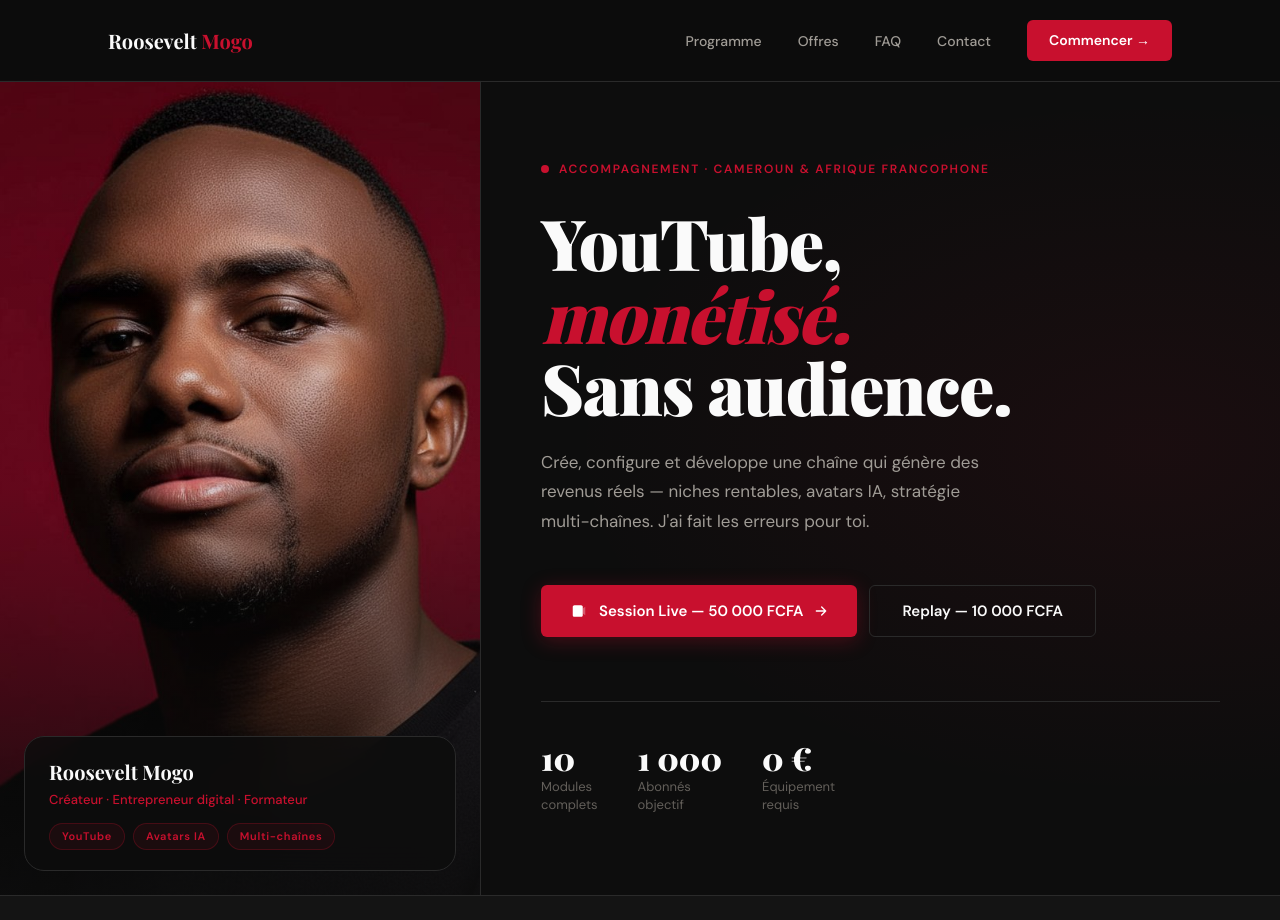
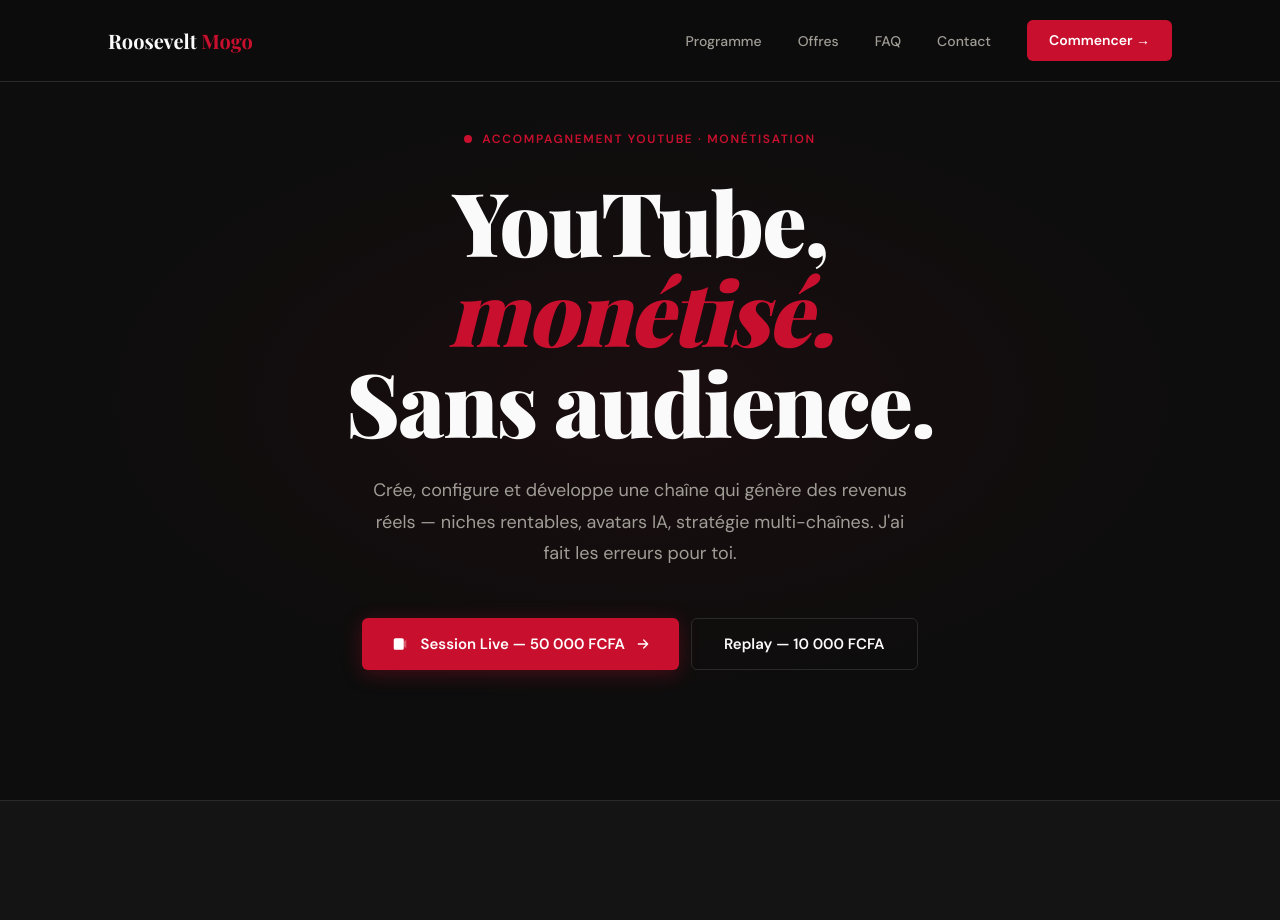
Before and after one commit to rosby17/roosevelt-formation, a Next.js app: page / in a window 1280 px wide. Shown: the top 920 px of the page. Built offline with nearby package versions, Linux system fonts and the light colour scheme; a web font is replaced by a local one.

Commit message:
feat: hero centré sans photo, suppression stats et références géographiques

```diff
--- a/src/components/About.tsx
+++ b/src/components/About.tsx
@@ -5,7 +5,7 @@
   "Créateur YouTube multi-niches — football, psychologie, santé, spiritualité",
   "Spécialiste HeyGen, avatars IA et production vidéo sans visage",
   "Stratégies testées sur audiences francophones et anglophones",
-  "Entrepreneur dans l'économie digitale africaine depuis plusieurs années",
+  "Entrepreneur dans l'économie digitale depuis plusieurs années",
 ];
 
 const metrics = [
@@ -101,7 +101,6 @@
             </h2>
 
             <p style={{ fontSize: 15, color: "var(--white-muted)", lineHeight: 1.8, marginTop: 4 }}>
-              Je suis Roosevelt Mogo, entrepreneur digital et créateur YouTube.
               J&apos;ai construit plusieurs chaînes YouTube dans différentes niches pour des audiences
               francophones et anglophones.
             </p>
--- a/src/components/Contact.tsx
+++ b/src/components/Contact.tsx
@@ -73,7 +73,7 @@
                 <em style={{ fontStyle: "italic", color: "var(--red)" }}>connectés partout.</em>
               </h2>
               <p style={{ fontSize: 15, color: "var(--white-muted)", lineHeight: 1.8, marginBottom: 36 }}>
-                Suis mon travail, pose tes questions, ou rejoins ma communauté de créateurs africains
+                Suis mon travail, pose tes questions, ou rejoins ma communauté de créateurs
                 qui construisent leur liberté financière en ligne.
               </p>
 
@@ -270,7 +270,7 @@
             Roosevelt <span style={{ color: "var(--red)" }}>Mogo</span>
           </div>
           <p style={{ fontSize: 12, color: "var(--white-dim)" }}>
-            © 2026 Roosevelt Mogo · Yaoundé, Cameroun
+            © 2026 Roosevelt Mogo
           </p>
           <ul style={{ display: "flex", gap: 22, listStyle: "none" }}>
             {[
--- a/src/components/Hero.tsx
+++ b/src/components/Hero.tsx
@@ -1,5 +1,4 @@
 "use client";
-import Image from "next/image";
 import { SITE } from "@/lib/data";
 
 export default function Hero() {
@@ -7,11 +6,17 @@
     <header
       style={{
         minHeight: "100vh",
-        display: "grid",
-        gridTemplateColumns: "480px 1fr",  // ← photo à gauche, texte à droite
+        display: "flex",
+        flexDirection: "column",
+        alignItems: "center",
+        justifyContent: "center",
         paddingTop: 80,
+        paddingBottom: 80,
+        paddingLeft: 28,
+        paddingRight: 28,
+        position: "relative",
         overflow: "hidden",
-        position: "relative",
+        textAlign: "center",
       }}
     >
       {/* Background glow */}
@@ -21,105 +26,20 @@
           position: "absolute",
           inset: 0,
           background:
-            "radial-gradient(ellipse 70% 60% at 90% 50%, rgba(200,16,46,0.07) 0%, transparent 65%)",
+            "radial-gradient(ellipse 70% 60% at 50% 50%, rgba(200,16,46,0.07) 0%, transparent 65%)",
           pointerEvents: "none",
         }}
       />
 
-      {/* Left — photo */}
-      <div
-        style={{
-          position: "relative",
-          background: "var(--black-card)",
-          overflow: "hidden",
-          display: "flex",
-          flexDirection: "column",
-          justifyContent: "flex-end",
-        }}
-        className="hero-photo-panel"
-      >
-        <Image
-          src="/photo.png"
-          alt="Roosevelt Mogo"
-          fill
-          style={{ objectFit: "cover", objectPosition: "center top", filter: "grayscale(10%)" }}
-          priority
-        />
-        {/* Gradient overlay */}
-        <div
-          aria-hidden
-          style={{
-            position: "absolute",
-            inset: 0,
-            background:
-              "linear-gradient(to top, rgba(13,13,13,0.85) 0%, rgba(13,13,13,0.1) 50%, transparent 100%)",
-          }}
-        />
-        {/* Info card */}
-        <div
-          style={{
-            position: "relative",
-            zIndex: 2,
-            margin: 24,
-            background: "rgba(13,13,13,0.85)",
-            backdropFilter: "blur(16px)",
-            border: "1px solid var(--black-line)",
-            borderRadius: 20,
-            padding: "20px 24px",
-          }}
-        >
-          <div
-            style={{
-              fontFamily: "var(--font-display)",
-              fontSize: 20,
-              fontWeight: 700,
-              color: "var(--white)",
-            }}
-          >
-            Roosevelt Mogo
-          </div>
-          <div style={{ fontSize: 13, color: "var(--red)", marginTop: 3, fontWeight: 500 }}>
-            Créateur · Entrepreneur digital · Formateur
-          </div>
-          <div style={{ display: "flex", gap: 8, marginTop: 14, flexWrap: "wrap" }}>
-            {["YouTube", "Avatars IA", "Multi-chaînes"].map((b) => (
-              <span
-                key={b}
-                style={{
-                  fontSize: 11,
-                  fontWeight: 600,
-                  letterSpacing: "0.06em",
-                  background: "var(--red-soft)",
-                  color: "var(--red)",
-                  border: "1px solid rgba(200,16,46,0.25)",
-                  padding: "4px 12px",
-                  borderRadius: 99,
-                }}
-              >
-                {b}
-              </span>
-            ))}
-          </div>
-        </div>
-      </div>
+      {/* Content */}
+      <div style={{ maxWidth: 800, width: "100%", position: "relative", zIndex: 1 }}>
 
-      {/* Right — text */}
-      <div
-        style={{
-          display: "flex",
-          flexDirection: "column",
-          justifyContent: "center",
-          padding: "80px 60px 80px 60px",
-          borderLeft: "1px solid var(--black-line)",
-          position: "relative",
-          zIndex: 1,
-        }}
-      >
         {/* Eyebrow */}
         <div
           style={{
             display: "flex",
             alignItems: "center",
+            justifyContent: "center",
             gap: 10,
             marginBottom: 28,
             animation: "fadeUp 0.65s ease both 0s",
@@ -142,7 +62,7 @@
               color: "var(--red)",
             }}
           >
-            Accompagnement · Cameroun & Afrique Francophone
+            Accompagnement YouTube · Monétisation
           </span>
         </div>
 
@@ -150,12 +70,12 @@
         <h1
           style={{
             fontFamily: "var(--font-display)",
-            fontSize: "clamp(42px, 5.5vw, 72px)",
+            fontSize: "clamp(48px, 7vw, 88px)",
             fontWeight: 900,
             lineHeight: 1.03,
             letterSpacing: "-0.02em",
             color: "var(--white)",
-            marginBottom: 24,
+            marginBottom: 28,
             animation: "fadeUp 0.65s ease both 0.1s",
           }}
         >
@@ -169,11 +89,11 @@
         {/* Subtitle */}
         <p
           style={{
-            fontSize: 17,
+            fontSize: 18,
             color: "var(--white-muted)",
             lineHeight: 1.75,
-            maxWidth: 460,
-            marginBottom: 48,
+            maxWidth: 560,
+            margin: "0 auto 48px",
             animation: "fadeUp 0.65s ease both 0.2s",
           }}
         >
@@ -187,11 +107,10 @@
             display: "flex",
             flexWrap: "wrap",
             gap: 12,
-            marginBottom: 64,
+            justifyContent: "center",
             animation: "fadeUp 0.65s ease both 0.3s",
           }}
         >
-          {/* Bouton Session Live avec icône Google Meet */}
           <a
             href={SITE.offers.live.url}
             target="_blank"
@@ -219,7 +138,6 @@
               e.currentTarget.style.background = "var(--red)";
             }}
           >
-            {/* Icône Google Meet SVG officielle */}
             <svg width="20" height="20" viewBox="0 0 48 48" xmlns="http://www.w3.org/2000/svg">
               <path fill="#fff" d="M29 10H13C10.8 10 9 11.8 9 14v20c0 2.2 1.8 4 4 4h16c2.2 0 4-1.8 4-4V14c0-2.2-1.8-4-4-4z" />
               <path fill="rgba(255,255,255,0.3)" d="M33 18l6-4v20l-6-4V18z" />
@@ -230,7 +148,6 @@
             </svg>
           </a>
 
-          {/* Bouton Replay */}
           <a
             href={SITE.offers.replay.url}
             target="_blank"
@@ -260,61 +177,8 @@
           >
             Replay — 10 000 FCFA
           </a>
-    </div>
-
-        {/* Stats */ }
-  <div
-    style={{
-      display: "flex",
-      gap: 40,
-      paddingTop: 40,
-      borderTop: "1px solid var(--black-line)",
-      flexWrap: "wrap",
-      animation: "fadeUp 0.65s ease both 0.4s",
-    }}
-  >
-    {[
-      { num: "10", label: "Modules\ncomplets" },
-      { num: "1 000", label: "Abonnés\nobjectif" },
-      { num: "0 €", label: "Équipement\nrequis" },
-    ].map((s) => (
-      <div key={s.num}>
-        <div
-          style={{
-            fontFamily: "var(--font-display)",
-            fontSize: 32,
-            fontWeight: 900,
-            color: "var(--white)",
-            lineHeight: 1,
-          }}
-        >
-          {s.num}
-        </div>
-        <div
-          style={{
-            fontSize: 13,
-            color: "var(--white-dim)",
-            marginTop: 4,
-            lineHeight: 1.4,
-            whiteSpace: "pre-line",
-          }}
-        >
-          {s.label}
         </div>
       </div>
-    ))}
-  </div>
-      </div >
-
-    <style>{`
-        @media (max-width: 900px) {
-          header { grid-template-columns: 1fr !important; }
-          .hero-photo-panel {
-            min-height: 60vh;
-            display: flex !important;
-          }
-        }
-      `}</style>
-    </header >
+    </header>
   );
 }
--- a/src/lib/data.ts
+++ b/src/lib/data.ts
@@ -2,7 +2,7 @@
   name: "Roosevelt Mogo",
   tagline: "Accompagnement YouTube Monétisation",
   description:
-    "Développe et monétise ta chaîne YouTube depuis l'Afrique francophone. 10 modules, avatars IA, stratégie multi-chaînes.",
+    "Développe et monétise ta chaîne YouTube. 10 modules, avatars IA, stratégie multi-chaînes, sans audience de départ.",
   url: "https://formation.tools-cl.com",
   socials: {
     youtube: "https://www.youtube.com/@rooseveltmogo",
@@ -121,7 +121,7 @@
   {
     icon: "cpu",
     title: "Avatars IA maîtrisés",
-    desc: "Produire des vidéos sans montrer ton visage, avec des outils accessibles depuis l'Afrique.",
+    desc: "Produire des vidéos sans montrer ton visage, avec des outils accessibles partout dans le monde.",
   },
   {
     icon: "chart",
@@ -142,10 +142,10 @@
   },
   {
     q: "Quelle est la vraie différence entre le Replay et le Live ?",
-    a: "Le Replay te donne accès aux sessions enregistrées avec d'autres apprenants — tu avances à ton rythme. Le Live à 50 000 FCFA c'est une session en direct avec moi sur Google Meet : on analyse ta situation, ta niche, ta chaîne. Tu repars avec un plan personnalisé et le replay de ta session.",
+    a: "Le Replay te donne accès aux sessions enregistrées avec d'autres apprenants — tu avances à ton rythme. Le Live c'est une session en direct avec moi sur Google Meet : on analyse ta situation, ta niche, ta chaîne. Tu repars avec un plan personnalisé et le replay de ta session.",
   },
   {
-    q: "Peut-on vraiment gagner de l'argent sur YouTube depuis le Cameroun ?",
+    q: "Peut-on vraiment gagner de l'argent sur YouTube sans grande audience ?",
     a: "Oui — et j'en suis la preuve. La clé c'est de choisir le bon pays de monétisation et de cibler les bonnes audiences. On voit précisément quels pays choisir et comment travailler avec des niches à fort RPM, y compris des audiences anglophones.",
   },
   {
```
